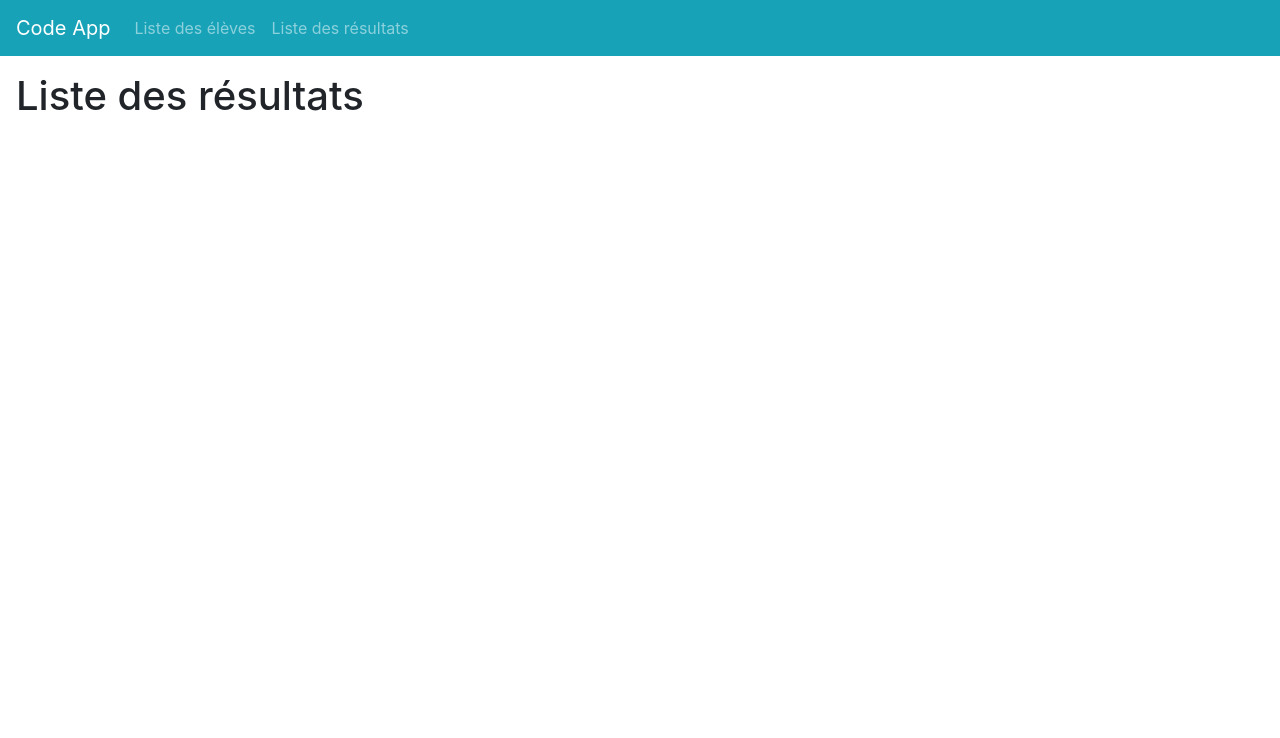
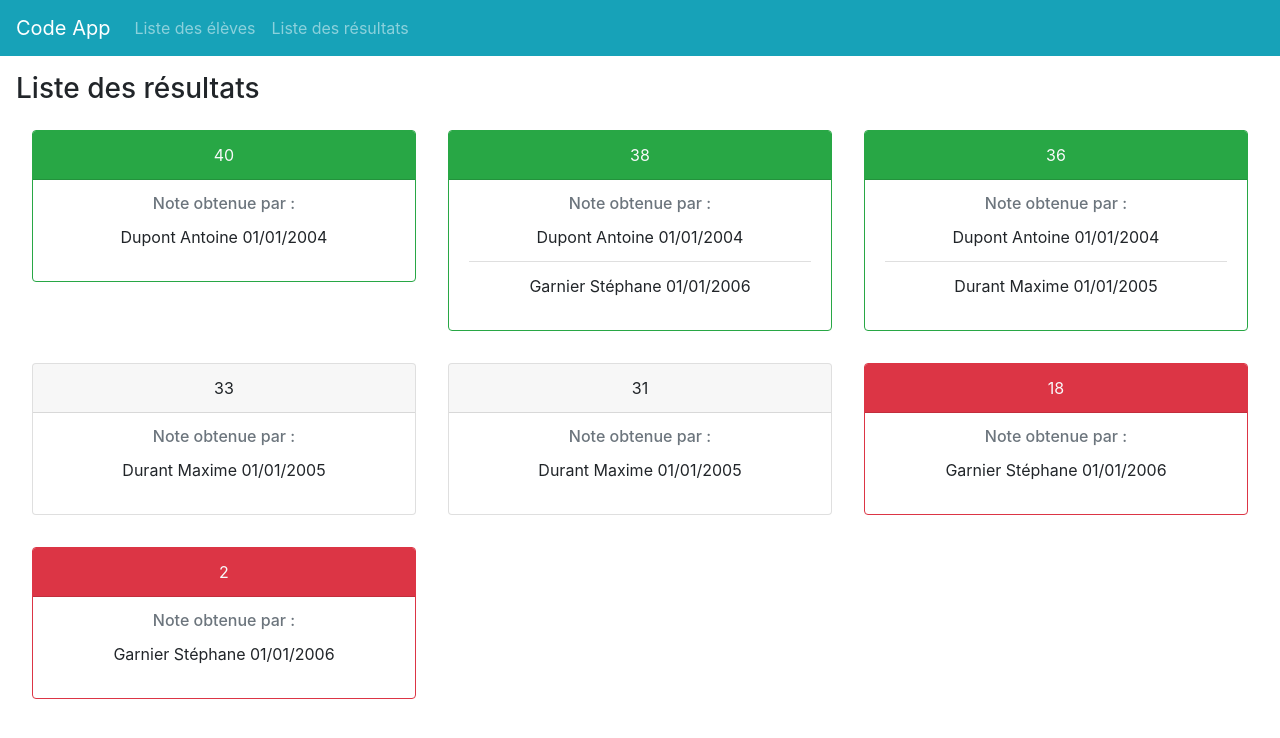
Before and after one commit to YoannYWD/code-app, a Vue app: page /results-list in a window 1280 px wide. Shown: the top 738 px of the page. Built offline with nearby package versions, Linux system fonts and the light colour scheme.

Commit message:
feat: results list

```diff
--- a/src/common/utils.js
+++ b/src/common/utils.js
@@ -18,8 +18,14 @@ function getRowColor(note, type) {
   if (note < 20 && note > -1) return 'table-danger';
 }
 
+function getCardColor(note) {
+  if (note > 35) return 'success';
+  if (note < 20) return 'danger';
+}
+
 export default {
   isObjectEqual,
   cloneObject,
-  getRowColor
+  getRowColor,
+  getCardColor
 }
--- a/src/router/index.js
+++ b/src/router/index.js
@@ -14,7 +14,7 @@ const router = new VueRouter({
     {
       path: '/home',
       name: 'home',
-      component: () => import('../views/home.vue')
+      component: () => import('../views/Home.vue')
     },
     {
       path: '/learners-list',
--- a/src/stores/learners/actions.js
+++ b/src/stores/learners/actions.js
@@ -37,6 +37,10 @@ const actions = {
   addNote : (store, note) => {
     store.commit('ADD_NOTE', note);
     return store.state;
+  },
+  getLearnersByNotes : (store) => {
+    store.commit('GET_LEARNERS_BY_NOTES');
+    return store.state.learnersByNote;
   }
 }
 
--- a/src/stores/learners/data.js
+++ b/src/stores/learners/data.js
@@ -27,7 +27,7 @@ const data = {
       "birthDate" : "2005-01-01",
       "notes" : [
         {
-          "value" : 35,
+          "value" : 36,
           "inputDate" : "2024-01-28"
         },
         {
@@ -47,7 +47,7 @@ const data = {
       "birthDate" : "2006-01-01",
       "notes" : [
         {
-          "value" : 36,
+          "value" : 2,
           "inputDate" : "2024-01-10"
         },
         {
@@ -55,7 +55,7 @@ const data = {
           "inputDate" : "2024-01-11"
         },
         {
-          "value" : 2,
+          "value" : 38,
           "inputDate" : "2024-01-12"
         }
       ]
--- a/src/stores/learners/mutations.js
+++ b/src/stores/learners/mutations.js
@@ -51,6 +51,37 @@ const mutations = {
       delete note.learnerId;
       learner.notes.push(note);
     })
+  },
+  GET_LEARNERS_BY_NOTES : (state) => {
+    let uniqueNotes     = [];
+    let learnersByNotes = [];
+    for (const learner of state.learnersWithNotes) {
+      for (const note of learner.notes) {
+        if (uniqueNotes.indexOf(note.value) === -1) {
+          uniqueNotes.push(note.value);
+          learnersByNotes.push({
+            note : note.value,
+            learners : []
+          });
+        }
+      }
+      for (const note of learner.notes) {
+        learnersByNotes.find(value => {
+          if (value.note === note.value) {
+            value.learners.push({
+              id        : learner.id,
+              lastName  : learner.lastName,
+              firstName : learner.firstName,
+              birthDate : learner.birthDate,
+            });
+          }
+        })
+      }
+    }
+    learnersByNotes.sort((a, b) => {
+      return b.note - a.note;
+    })
+    state.learnersByNote = learnersByNotes;
   }
 }
 
--- a/src/stores/learners/store.js
+++ b/src/stores/learners/store.js
@@ -5,15 +5,17 @@ import { Store } from 'vuex';
 
 const state = {
   learnersWithNotes : data.learnersWithNotes,
-  learnerNotes : {},
-  error : {
+  learnerNotes      : {},
+  learnersByNote    : [],
+  error             : {
     message : null
   },
 }
 
 const getters = {
   learnersWithNotes : state => state.learnersWithNotes,
-  learnerNotes : state => state.learnerNotes
+  learnerNotes      : state => state.learnerNotes,
+  learnersByNote    : state => state.learnersByNote
 };
 
 export default new Store({
--- a/src/views/home.vue
+++ b/src/views/home.vue
@@ -1,6 +1,6 @@
 <template>
   <div class="m-3">
-    <h1>Bienvenue sur Code App !</h1>
+    <h3>Bienvenue sur Code App !</h3>
     <h4>Règles de l'applications</h4>
     <zero-md src="/src/views/rules.md"></zero-md>
   </div>
--- a/src/views/learners-list/LearnersList.vue
+++ b/src/views/learners-list/LearnersList.vue
@@ -1,7 +1,7 @@
 <template>
   <div class="m-3">
     <div class="d-flex mb-3">
-      <h1>Liste des élèves</h1>
+      <h3>Liste des élèves</h3>
       <learner-form-modal class="ml-auto my-auto"/>
     </div>
     <b-table
--- a/src/views/results-list/ResultsList.vue
+++ b/src/views/results-list/ResultsList.vue
@@ -1,10 +1,75 @@
 <template>
   <div class="m-3">
-    <div class="d-flex mb-3">
-      <h1>Liste des résultats</h1>
+    <div class="d-flex">
+      <h3>Liste des résultats</h3>
     </div>
+    <b-container fluid>
+      <b-row class="mb-3">
+        <b-col
+          v-for="learnersByNote of learnersByNotes"
+          :key="learnersByNote.note"
+          lg="4"
+          md="6"
+          class="p-3"
+        >
+          <b-card
+            :header="getHeader(learnersByNote.note)"
+            :border-variant="getCardColor(learnersByNote.note)"
+            :header-bg-variant="getCardColor(learnersByNote.note)"
+            :header-text-variant="getHeaderTextColor(learnersByNote.note)"
+            align="center"
+          >
+          <b-card-sub-title>Note obtenue par : </b-card-sub-title>
+            <b-list-group flush>
+              <b-list-group-item
+                v-for="learner of learnersByNote.learners"
+                :key="learner.id"
+              >
+                {{ getLearnerDetails(learner) }}
+              </b-list-group-item>
+            </b-list-group>
+          </b-card>
+        </b-col>
+      </b-row>
+    </b-container>
   </div>
 </template>
 
 <script>
+import store from '../../stores/learners/store.js';
+import utils from '../../common/utils.js';
+import dayjs from 'dayjs';
+
+export default {
+  name : 'learner-notes-modal',
+  store,
+  data () {
+    return {
+      learnersByNotes : []
+    }
+  },
+
+  created () {
+    store.dispatch('getLearnersByNotes').then(res => {
+      if (res.error?.message) return;
+      this.learnersByNotes = res;
+    })
+  },
+
+  methods : {
+    getHeader (note) {
+      return note.toString();
+    },
+    getCardColor (note) {
+      return utils.getCardColor(note);
+    },
+    getHeaderTextColor (note) {
+      if (note > 35 || note < 20) return 'light';
+      return;
+    },
+    getLearnerDetails (learner) {
+      return learner.lastName + ' ' + learner.firstName + ' ' + dayjs(learner.birthDate).format('DD/MM/YYYY');
+    }
+  }
+}
 </script>
```
